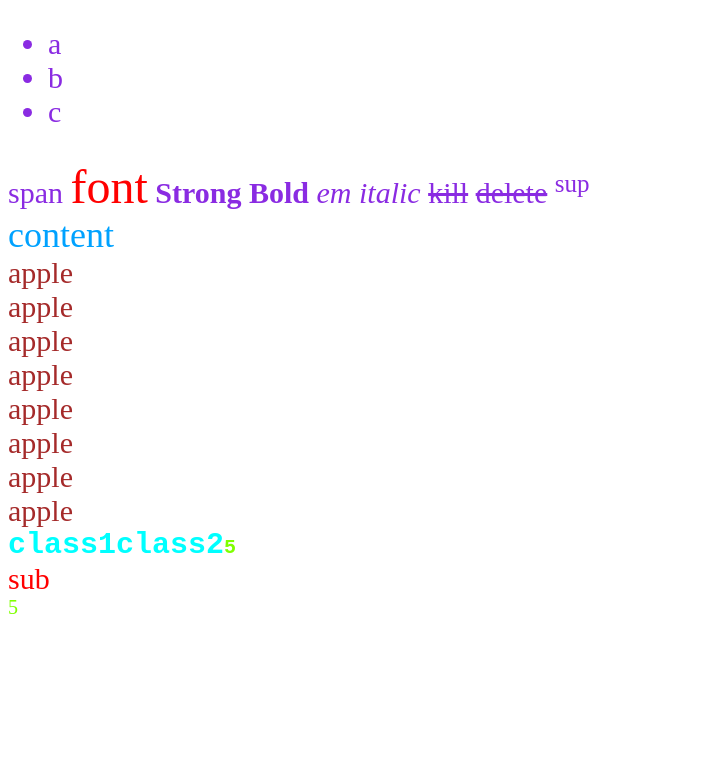
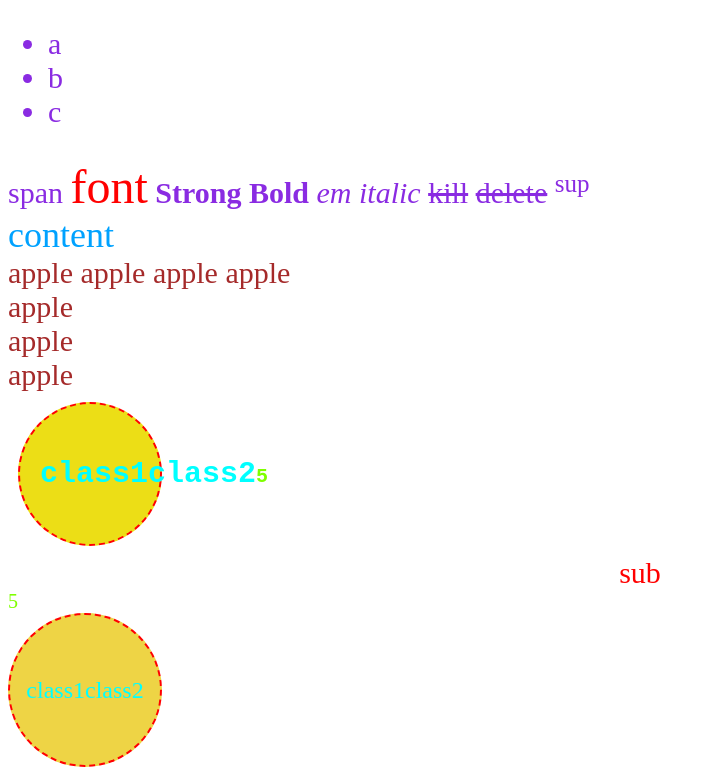
Before and after one commit to Cindy902121/project260701, a plain HTML site: page index.html in a window 1280 px wide. Shown: the part 1566-2341 px from the top of the page, without its empty margins (0-715 px from the left). Before the commit the page ends 2193 px from the top, so only its background shows below. Drawn offline with Linux system fonts and the light colour scheme.

Commit message:
position、display、inline、block練習

```diff
--- a/index.css
+++ b/index.css
@@ -22,6 +22,16 @@ div{
     color: aqua;
     font-weight: bold;
     font-family: 'Courier New', Courier, monospace;
+    background-color: #ecde16;
+    border-radius: 10px;
+    width: 100px;
+    height: 100px;
+    margin: 10px;
+    padding: 20px;
+    border: 2px dashed red;
+    border-radius: 100px;
+    line-height: 100px;
+
 }
 /* or */
 .class1,
@@ -31,6 +41,7 @@ div{
 /* sub */
 .class1 .class2{
     color: rgb(255, 0, 0);
+    text-align: center;
 }
 /* hover */
 .class1:hover{
@@ -50,3 +61,36 @@ div{
     font-size: 70px;
 }
 }
+.circle {
+  /* --- 圓圈的外觀設定 --- */
+  width: 150px;
+  height: 150px;
+  background-color: #EED445;   /* 黃色背景 */
+  border: 2px dashed red;      /* 紅色虛線邊框 */
+  border-radius: 50%;          /* 讓正方形變成圓形 */
+  color: aqua;                 /* 湖水綠文字 */
+  font-size: 24px;
+
+  /* --- 🌟 關鍵置中語法 (Flexbox) --- */
+  display: flex;               /* 啟用 Flexbox 排版 */
+  justify-content: center;     /* 左右置中 */
+  align-items: center;         /* 上下置中 */
+}
+.position{
+ position: fixed;
+ top: 100px;
+ left: 100px;
+ width: 100px;
+ height: 100px;
+ background-color: black;
+}
+.inline{
+    display: inline;
+    width: 100px;
+    height: 100px;
+}
+.block{
+        display: inline;
+    width: 100px;
+    height: 100px;
+}
--- a/index.html
+++ b/index.html
@@ -99,17 +99,20 @@ hello world
     <del>delete</del>
     <sup>sup</sup>
     <div name="name" id="id" class="header apple" style="color: rgb(0, 162, 255); font-size: 36px" onclick="alert('a')">content</div>
-    <div class="apple">apple</div>
-    <div class="apple ghfhj">apple</div>
-    <div class="apple tytty">apple</div>
-    <div class="apple jhgjk">apple</div>
-    <div class="apple">apple</div>
-    <div class="apple">apple</div>
-    <div class="apple">apple</div>
-    <div class="apple">apple</div>
+    <div class="apple block">apple</div>
+    <div class="apple inline">apple</div>
+    <div class="apple inline">apple</div>
+    <div class="apple inline">apple</div>
+    <div class="apple inline-block">apple</div>
+    <div class="apple nline-block">apple</div>
+    <div class="apple inline-block">apple</div>
+    <div class="apple position">apple</div>
 <div class="class1 class2">class1class2</div>
     <div class="class1">
       <div class="class2">sub</div>
     </div>
+    <div class="circle">
+  class1class2
+</div>
 </body>
 </html>
```
